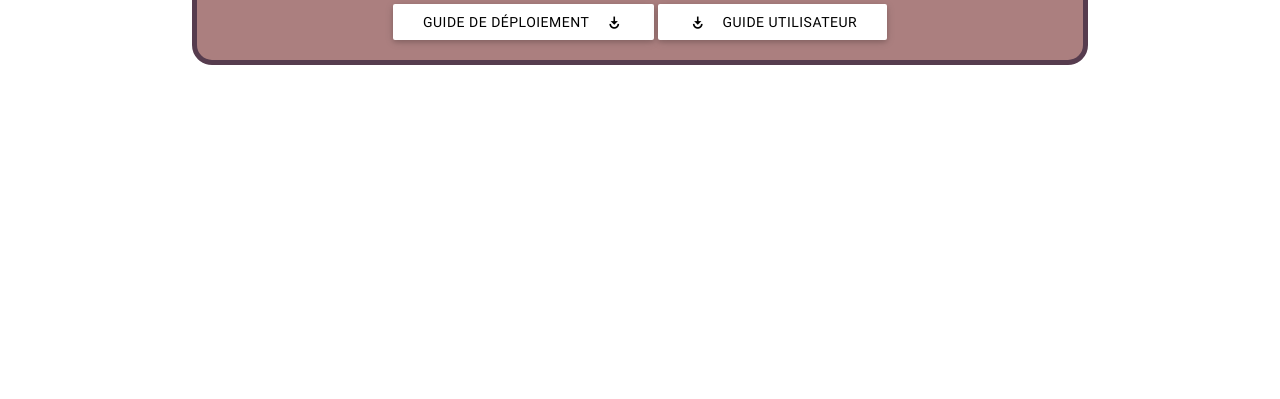
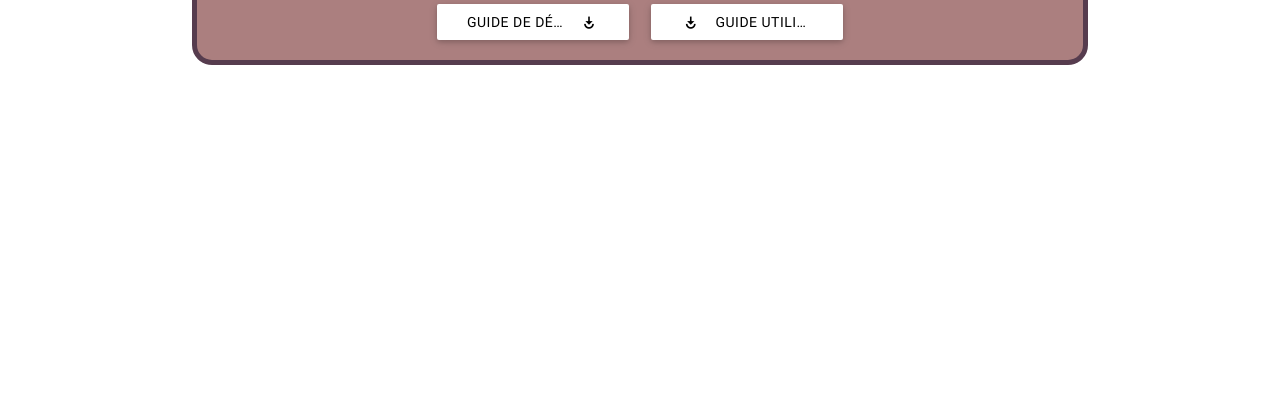
Before and after one commit to ChallengerRealm/ChallengerRealm.github.io, a plain HTML site: page index.html in a window 1280 px wide. Shown: the part 701-1100 px from the top of the page. Drawn offline with nearby package versions, Linux system fonts and the light colour scheme.

Commit message:
Correction erreur Guide de deploiement

```diff
--- a/index.html
+++ b/index.html
@@ -63,12 +63,21 @@
     <div class="row container hoverable" style="border:5px #563C4E solid; border-radius:20px;background-color:#AB7F7F">
       <h2 class="header center-align valign" style="color:#563C4E;">Challenger Realm</h2>
       <div style="text-align:center">
+        <div class="container">
         <div class="row">
-          <a href="https://github.com/ChallengerRealm/ChallengerRealmRelease/releases/download/V1.0/ChallengerRealmInstaller.exe" class="waves-effect waves-purple btn-large white" style="color:black;"><i class="material-icons left">play_for_work</i>Challenger Realm (x64)</a>
+
+          <div class="col s12 m6 offset-m3">
+          <a href="https://github.com/ChallengerRealm/ChallengerRealmRelease/releases/download/V1.0/ChallengerRealmInstaller.exe" class="waves-effect waves-purple btn-large white truncate" style="color:black;"><i class="material-icons left">play_for_work</i>Challenger Realm (x64)</a>
+       </div>
         </div>
         <div class="row">
-          <a href="#" class="waves-effect waves-purple btn white" style="color:black;"><i class="material-icons right">play_for_work</i>Guide de Déploiement</a>
-          <a href="#" class="waves-effect waves-purple btn white" style="color:black;"><i class="material-icons left">play_for_work</i>Guide Utilisateur</a>
+          <div class="col s12 m4 offset-m2">
+          <a href="Telechargement/Guide de deploiement.pdf" target="blank" class="waves-effect waves-purple btn white truncate" style="color:black; width: 100%;"><i class="material-icons right">play_for_work</i>Guide de Déploiement</a>
+          </div>
+          <div class="col s12 m4">
+          <a href="Telechargement/Guide Utilisateur.pdf" target="blank" class="waves-effect waves-purple btn white truncate" style="color:black;width: 100%;"><i class="material-icons  left">play_for_work</i>Guide Utilisateur</a>
+        </div>
+        </div>
         </div>
       </div>
     </div>
```
Also changed, not shown: 1 other file.
